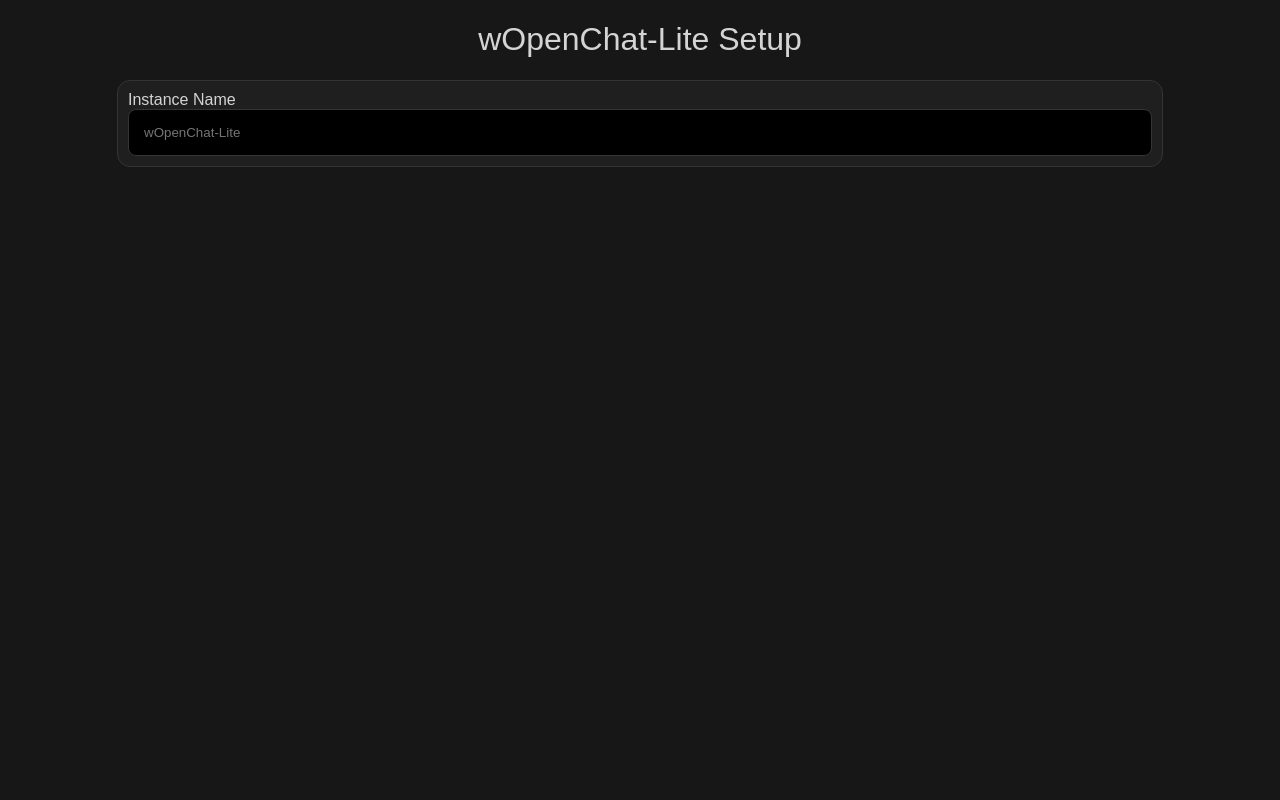
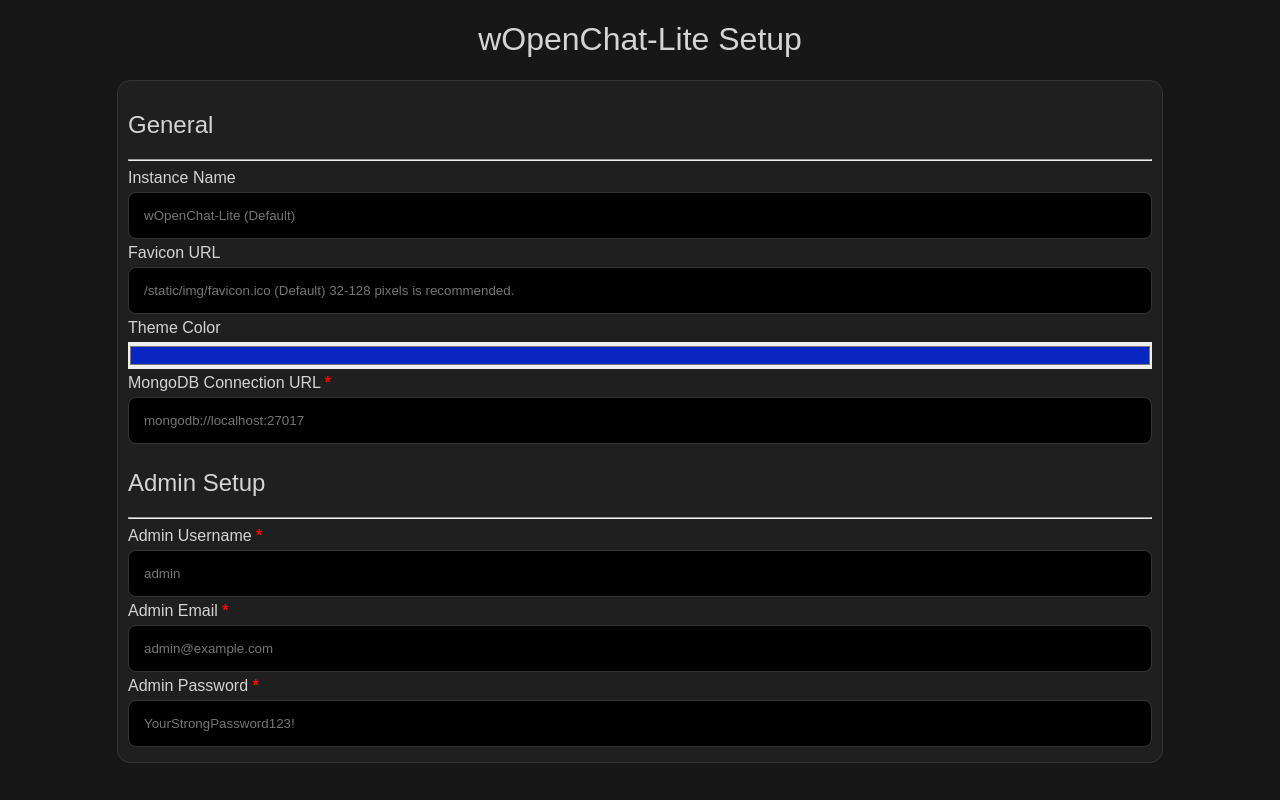
Before and after one commit to w-y-r-a/wOpenChat-Lite, a FastAPI app: page / in a window 1280 px wide. Run offline with FastAPI, Linux system fonts and the light colour scheme.

Commit message:
Add initial setup functionality and admin creation flow
- Introduced an interactive setup process for instance configuration and admin user creation.
- Added utilities for initializing MongoDB indexes and creating user JSON data.
- Enhanced templates with Open Graph meta tags and improved styles for setup forms.
- Ensured default values are applied for favicon URLs and theme color.

```diff
--- a/src/main.py
+++ b/src/main.py
@@ -12,6 +12,7 @@ from os import getenv
 import logging
 from settingsmanager import read_config, ensure_config, write_config
 from utils.database import init_db, close_db_connection
+from utils.ensure_indexes import ensure_indexes
 import pathlib
 logger = logging.getLogger(__name__)
 
@@ -34,6 +35,7 @@ async def lifespan(app: FastAPI):
     except:
         FAVICON_URL = None
     await init_db()
+    await ensure_indexes()
     from routers import router
     from apis import api
     app.include_router(router)
--- /dev/null
+++ b/src/models/user.py
@@ -0,0 +1,4 @@
+from pydantic import BaseModel, Field
+from typing import Optional
+
+# lowk ill just make this later
--- a/src/static/css/main.css
+++ b/src/static/css/main.css
@@ -12,7 +12,7 @@ body {
     padding: 0;
 }
 
-h1 {
+h1, h2, h3, h4, h5, h6 {
     font-weight: normal;
 }
 
--- /dev/null
+++ b/src/static/css/setup.css
@@ -0,0 +1,40 @@
+input[type=text], input[type=url], input[type=password], input[type=email] {
+    transition: 0.2s;
+    background-color: black;
+    border: 0.5px solid #343434;
+    border-radius: 8px;
+    padding: 15px;
+    color: #d4d4d4;
+    width: 100%;
+    box-sizing: border-box;
+    margin-top: 5px;
+    margin-bottom: 5px;
+    position: relative;
+}
+
+input[type=text]:hover, input[type=url]:hover, input[type=password]:hover, input[type=email]:hover {
+    transition: 0.2s;
+    padding: 20px;
+    z-index: 1;
+}
+
+input[type=text]:focus, input[type=url]:focus, input[type=password]:focus input[type=email]:focus {
+    border: 1px solid #363636;
+}
+
+form {
+    width: 100%;
+}
+
+.required {
+    color: red;
+    font-weight: bold;
+}
+
+input[type=color] {
+    margin-top: 5px;
+    margin-bottom: 5px;
+    padding: 0;
+    border: none;
+    width: 100%;
+}
--- /dev/null
+++ b/src/static/js/color-scheme.js
@@ -0,0 +1,3 @@
+function isDarkMode() {
+  return window.matchMedia && window.matchMedia('(prefers-color-scheme: dark)').matches;
+}
--- a/src/templates/errors/404.html
+++ b/src/templates/errors/404.html
@@ -8,6 +8,10 @@
     <meta name="viewport" content="width=device-width, initial-scale=1.0">
     <meta name="description" content="wOpenChat-Lite is a more lightweight version of wOpenChat, a web-based chat application that allows users to communicate in real-time.">
     <meta name="theme-color" content="{{ THEME_COLOR }}">
+    <meta name="og:title" content="wOpenChat-Lite">
+    <meta name="og:description" content="wOpenChat-Lite is a more lightweight version of wOpenChat, a web-based chat application that allows users to communicate in real-time.">
+    <meta name="og:image" content="{{ FAVICON_URL }}">
+    <meta name="og:type" content="website">
 </head>
 <body>
     <h1 style="text-align: center">404: Not Found</h1>
--- a/src/templates/index.html
+++ b/src/templates/index.html
@@ -8,6 +8,10 @@
     <meta name="viewport" content="width=device-width, initial-scale=1.0">
     <meta name="description" content="wOpenChat-Lite is a more lightweight version of wOpenChat, a web-based chat application that allows users to communicate in real-time.">
     <meta name="theme-color" content="{{ THEME_COLOR }}">
+    <meta name="og:title" content="wOpenChat-Lite">
+    <meta name="og:description" content="wOpenChat-Lite is a more lightweight version of wOpenChat, a web-based chat application that allows users to communicate in real-time.">
+    <meta name="og:image" content="{{ FAVICON_URL }}">
+    <meta name="og:type" content="website">
 </head>
 <body>
     <h1 style="text-align: center">wOpenChat Login</h1>
--- a/src/templates/setup.html
+++ b/src/templates/setup.html
@@ -1,42 +1,61 @@
+<!--
+                                                                                                                    ,--,
+                  ,----..                                                                                        ,---.'|
+                 /   /   \                                   ,----..    ,---,                   ___              |   | :              ___
+                /   .     : ,-.----.                        /   /   \ ,--.' |                 ,--.'|_            :   : |     ,--,   ,--.'|_
+         .---. .   /   ;.  \\    /  \                ,---, |   :     :|  |  :                 |  | :,'     ,---,.|   ' :   ,--.'|   |  | :,'
+        /. ./|.   ;   /  ` ;|   :    |           ,-+-. /  |.   |  ;. /:  :  :                 :  : ' :   ,'  .' |;   ; '   |  |,    :  : ' :
+     .-'-. ' |;   |  ; \ ; ||   | .\ :   ,---.  ,--.'|'   |.   ; /--` :  |  |,--.  ,--.--.  .;__,'  /  ,---.'   ,'   | |__ `--'_  .;__,'  /     ,---.
+    /___/ \: ||   :  | ; | '.   : |: |  /     \|   |  ,"' |;   | ;    |  :  '   | /       \ |  |   |   |   |    ||   | :.'|,' ,'| |  |   |     /     \
+ .-'.. '   ' ..   |  ' ' ' :|   |  \ : /    /  |   | /  | ||   : |    |  |   /' :.--.  .-. |:__,'| :   :   :  .' '   :    ;'  | | :__,'| :    /    /  |
+/___/ \:     ''   ;  \; /  ||   : .  |.    ' / |   | |  | |.   | '___ '  :  | | | \__\/: . .  '  : |__ :   |.'   |   |  ./ |  | :   '  : |__ .    ' / |
+.   \  ' .\    \   \  ',  / :     |`-''   ;   /|   | |  |/ '   ; : .'||  |  ' | : ," .--.; |  |  | '.'|`---'     ;   : ;   '  : |__ |  | '.'|'   ;   /|
+ \   \   ' \ |  ;   :    /  :   : :   '   |  / |   | |--'  '   | '/  :|  :  :_:,'/  /  ,.  |  ;  :    ;          |   ,/    |  | '.'|;  :    ;'   |  / |
+  \   \  |--"    \   \ .'   |   | :   |   :    |   |/      |   :    / |  | ,'   ;  :   .'   \ |  ,   /           '---'     ;  :    ;|  ,   / |   :    |
+   \   \ |        `---`     `---'.|    \   \  /'---'        \   \ .'  `--''     |  ,     .-./  ---`-'                      |  ,   /  ---`-'   \   \  /
+    '---"                     `---`     `----'               `---`               `--`---'                                   ---`-'             `----'
+-->
 <!DOCTYPE html>
-<html lang="en">
+<html lang="en" prefix="og: https://ogp.me/ns#">
 <head>
     <title>Setup | WOC-Lite</title>
-    <link rel="icon" type="image/x-icon" href="{{ FAVICON_URL }}">
+    <link rel="icon" type="image/x-icon" href="/static/img/light/favicon-64.png"> <!-- Because setup has NOT been completed yet, we will use default -->
     <link rel="stylesheet" href="/static/css/main.css">
+    <link rel="stylesheet" href="/static/css/setup.css">
     <meta charset="UTF-8">
     <meta name="viewport" content="width=device-width, initial-scale=1.0">
     <meta name="description" content="wOpenChat-Lite is a more lightweight version of wOpenChat, a web-based chat application that allows users to communicate in real-time.">
     <meta name="theme-color" content="{{ THEME_COLOR }}">
-    <style>
-    input[type=text] {
-        background-color: black;
-        border: 0.5px solid #343434;
-        border-radius: 8px;
-        padding: 15px;
-        color: #d4d4d4;
-        width: 100%;
-        box-sizing: border-box;
-    }
-
-    input[type=text]:focus {
-        border: 0.5px solid #363636;
-    }
-
-    form {
-        width: 100%;
-    }
-    </style>
+    <meta name="og:title" content="wOpenChat-Lite">
+    <meta name="og:description" content="wOpenChat-Lite is a more lightweight version of wOpenChat, a web-based chat application that allows users to communicate in real-time.">
+    <meta name="og:image" content="/static/img/light/favicon-64.png">
+    <meta name="og:type" content="website">
 </head>
 <body>
     <h1 style="text-align: center">wOpenChat-Lite Setup</h1>
     <script>
-
     </script>
     <div class="pamphlet">
         <form>
-            <label class="label" for="instancename">Instance Name</label><br>
-            <input type="text" placeholder="wOpenChat-Lite" id="instancename" name="instancename" required>
+            <h2>General</h2>
+            <hr>
+            <label for="instancename">Instance Name</label><br>
+            <input type="text" placeholder="wOpenChat-Lite (Default)" id="instancename" name="instancename"><br>
+            <label for="favicon_url">Favicon URL</label><br>
+            <input type="url" placeholder="/static/img/favicon.ico (Default) 32-128 pixels is recommended." id="favicon_url" name="favicon_url"><br>
+            <label for="theme_color">Theme Color</label><br>
+            <input type="color" value="#0925C2" id="theme_color" name="theme_color"><br>
+            <label for="mongo_url">MongoDB Connection URL <span class="required">*</span></label><br>
+            <input type="url" placeholder="mongodb://localhost:27017" id="mongo_url" name="mongo_url" required><br>
+
+            <h2>Admin Setup</h2>
+            <hr>
+            <label for="admin_username">Admin Username <span class="required">*</span></label><br>
+            <input type="text" placeholder="admin" id="admin_username" name="admin_username" required><br>
+            <label for="admin_email">Admin Email <span class="required">*</span></label><br>
+            <input type="email" placeholder="admin@example.com" id="admin_email" name="admin_email" required><br>
+            <label for="admin_password">Admin Password <span class="required">*</span></label><br>
+            <input type="password" placeholder="YourStrongPassword123!" id="admin_password" name="admin_password" required><br>
         </form>
     </div>
 </body>
--- a/src/utils/database.py
+++ b/src/utils/database.py
@@ -66,7 +66,9 @@ def close_db_connection():
     """
     global client
     if client:
+        print("\033[32mINFO\033[0m:     Closing MongoDB connection...")
         client.close()
+        print("\033[32mINFO\033[0m:     MongoDB connection closed.")
         client = None
 
 async def test_db_connection(URL) -> bool:
```
Also changed, not shown: src/apis.py (+58 -4 lines), src/utils/create_user_json.py (added, +15 -0 lines), src/utils/ensure_indexes.py (added, +15 -0 lines), src/utils/restart.py (added, +9 -0 lines), src/models/__init__.py (added), src/static/img/dark/favicon-64.png (added), src/static/img/light/favicon-64.png (added).
